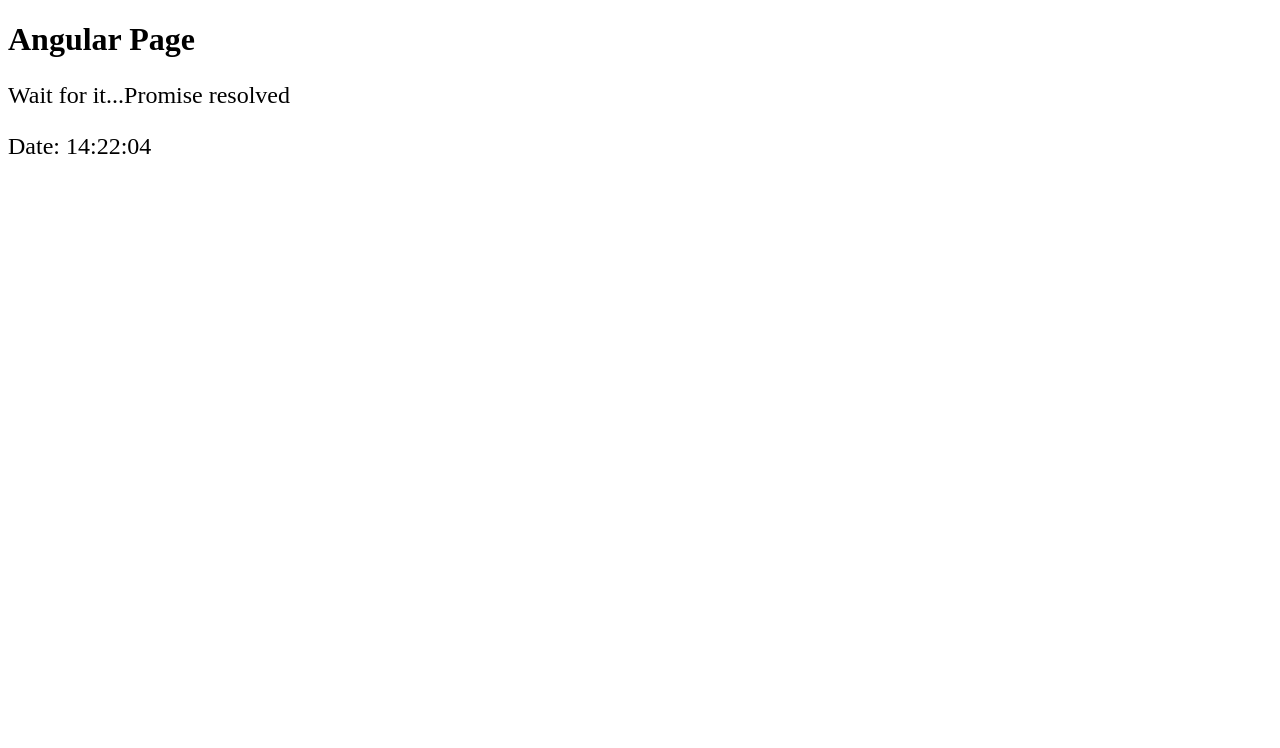
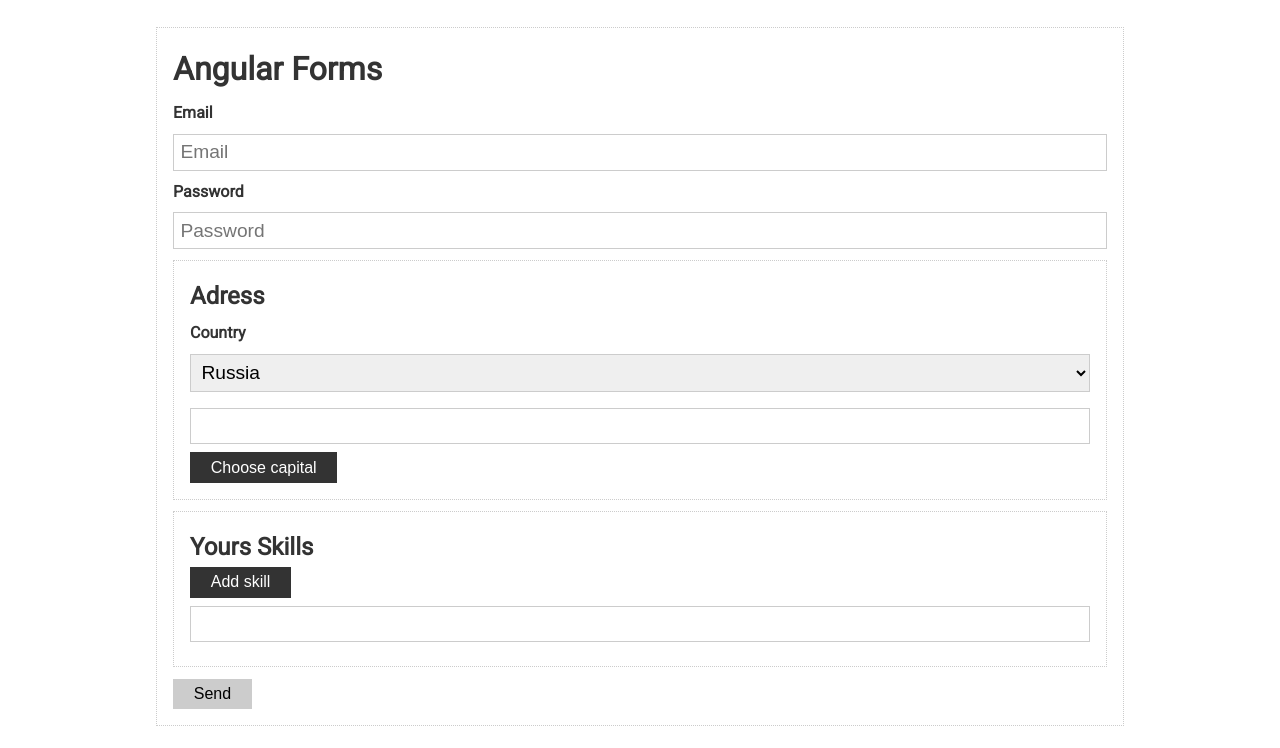
Before and after one commit to MrDorrian/angular-basic, an Angular app: page / in a window 1280 px wide. Shown: the top 748 px of the page. Built offline with nearby package versions, Linux system fonts and the light colour scheme.

Commit message:
add form validation

```diff
--- a/src/app/app.component.html
+++ b/src/app/app.component.html
@@ -1,5 +1,64 @@
 <div class="container">
-  <h1>Angular Page</h1>
-  <p>Wait for it...{{p | async}}</p>
-  <p>Date: {{date | async | date: 'HH:mm:ss'}}</p>
+  <form class="card" [formGroup]="form" (ngSubmit)="submit()">
+    <h1>Angular Forms</h1>
+
+    <div class="form-control">
+      <label>Email</label>
+      <input type="text" placeholder="Email" formControlName="email">
+      <div
+        *ngIf="form.get('email').invalid && form.get('email').touched"
+        class="validation"
+      >
+        <small *ngIf="form.get('email').errors.email">Incorrect Email</small>
+        <small *ngIf="form.get('email').errors.required">Enter Email</small>
+      </div>
+    </div>
+
+    <div class="form-control">
+      <label>Password</label>
+      <input type="password" placeholder="Password" formControlName="password">
+      <div
+        class="validation"
+        *ngIf="form.get('password').invalid && form.get('password').touched"
+      >
+        <small *ngIf="form.get('password').errors.required">Password can`t be empty</small>
+        <small *ngIf="form.get('password').errors.minlength">
+          Password shooter then {{form.get('password').errors.minlength.requiredLength}}.
+          Current symbols: {{form.get('password').errors.minlength.actualLength}}
+        </small>
+      </div>
+    </div>
+
+    <div class=" card
+      ">
+      <h2>Adress</h2>
+
+      <div class="form-control">
+        <label>Country</label>
+
+        <select>
+          <option value="ru">Russia</option>
+          <option value="ua">Ukraine</option>
+          <option value="en">England</option>
+        </select>
+      </div>
+
+      <div class="form-control">
+        <input type="text">
+      </div>
+
+      <button class="btn" type="button">Choose capital</button>
+    </div>
+
+    <div class="card">
+      <h2>Yours Skills</h2>
+      <button class="btn" type="button">Add skill</button>
+      <div class="form-control">
+        <label></label>
+        <input type="text">
+      </div>
+    </div>
+
+    <button class="btn" type="submit" [disabled]="form.invalid">Send</button>
+  </form>
 </div>
--- a/src/app/app.component.scss
+++ b/src/app/app.component.scss
@@ -1,8 +1,14 @@
-.btn {
-  padding: 2px 10px;
-  font-size: 1.3em;
-}
 
 p {
   font-size: 1.5em;
 }
+
+input {
+  &.ng-invalid.ng-touched {
+    border: 1px solid red;
+  }
+
+  &.ng-valid.ng-touched {
+    border: 2px solid green;
+  }
+}
--- a/src/app/app.component.ts
+++ b/src/app/app.component.ts
@@ -1,24 +1,36 @@
 import {Component, OnInit} from '@angular/core';
-import {Observable} from 'rxjs';
+import {FormControl, FormGroup, Validators} from '@angular/forms';
 
 
 @Component({
   selector: 'app-root',
   templateUrl: './app.component.html',
-  styleUrls: ['./app.component.scss']
+  styleUrls: ['./app.component.scss'],
 })
-export class AppComponent {
-  p: Promise<string> = new Promise<string>(resolve => {
-    setTimeout(() => {
-      resolve('Promise resolved');
-    }, 4000);
-  });
+export class AppComponent implements OnInit {
+  form: FormGroup;
 
-  date: Observable<Date> = new Observable(obs => {
-    setInterval(() => {
-      obs.next(new Date());
-    }, 1000);
-  });
+  ngOnInit(): void {
+    this.form = new FormGroup({
+      email: new FormControl('', [
+        Validators.email,
+        Validators.required
+      ]),
+      password: new FormControl(null, [
+        Validators.required,
+        Validators.minLength(6)
+      ]),
+      address: new FormGroup({
+        country: new FormControl('ua'),
+        city: new FormControl()
+      })
+    });
+  }
 
+  submit(): void {
+    console.log('Form', this.form);
+    const formData = {...this.form.value};
+    console.log(formData);
+  }
 
 }
--- a/src/app/pipes/filter.pipe.ts
+++ /dev/null
@@ -1,16 +0,0 @@
-import {Pipe, PipeTransform} from '@angular/core';
-import {Post} from '../app.component';
-
-@Pipe({
-  name: 'filter',
-  pure: false
-})
-export class FilterPipe implements PipeTransform {
-
-  transform(posts: Post[], search: string = '', field: string = 'title'): Post[] {
-    if (!search.trim()) {
-      return posts;
-    }
-    return posts.filter(post => post[field].toLowerCase().includes(search.toLowerCase()));
-  }
-}
--- a/src/app/pipes/new-pipe.pipe.ts
+++ /dev/null
@@ -1,12 +0,0 @@
-import {Pipe, PipeTransform} from '@angular/core';
-
-@Pipe({
-  name: 'newPipe'
-})
-export class NewPipePipe implements PipeTransform {
-
-  transform(str: string): string {
-    return `${str.trim()}!!!`;
-  }
-
-}
--- a/src/styles.scss
+++ b/src/styles.scss
@@ -1 +1,102 @@
-/* You can add global styles to this file, and also import other style files */
+@import url('https://fonts.googleapis.com/css?family=Roboto');
+
+* {
+  box-sizing: border-box;
+  margin: 0;
+  padding: 0;
+}
+
+body {
+  font-family: 'Roboto', sans-serif;
+  font-size: 1rem;
+  line-height: 1.6;
+  background-color: #fff;
+  color: #333;
+}
+
+.container {
+  max-width: 1000px;
+  margin: 0 auto;
+  padding: 1rem;
+}
+
+a {
+  text-decoration: none;
+}
+
+a:hover {
+  color: #666;
+}
+
+ul {
+  list-style: none;
+}
+
+img {
+  width: 100%;
+}
+
+.btn {
+  display: inline-block;
+  background: #333333;
+  color: #fff;
+  padding: 0.4rem 1.3rem;
+  font-size: 1rem;
+  border: none;
+  cursor: pointer;
+  margin-right: 0.5rem;
+  transition: opacity 0.2s ease-in;
+  outline: none;
+
+  &:disabled {
+    background: #ccc;
+    color: #000;
+    cursor: not-allowed;
+  }
+}
+
+.btn:hover {
+  opacity: 0.8;
+}
+
+.form-control {
+  display: block;
+  margin-top: 0.3rem;
+  margin-bottom: .5rem;
+
+  label {
+    display: block;
+    font-weight: bold;
+    font-size: 1rem;
+    margin-bottom: .5rem;
+  }
+
+  input {
+    margin-bottom: 0;
+  }
+
+  .validation {
+    color: red;
+  }
+}
+
+.card {
+  padding: 1rem;
+  border: #ccc 1px dotted;
+  margin: 0.7rem 0;
+}
+
+input,
+select,
+textarea {
+  display: block;
+  width: 100%;
+  padding: 0.4rem;
+  font-size: 1.2rem;
+  border: 1px solid #ccc;
+  margin-bottom: 1rem;
+}
+
+hr {
+  margin: .5rem 0;
+}
```
Also changed, not shown: src/app/app.module.ts (+3 -6 lines).
